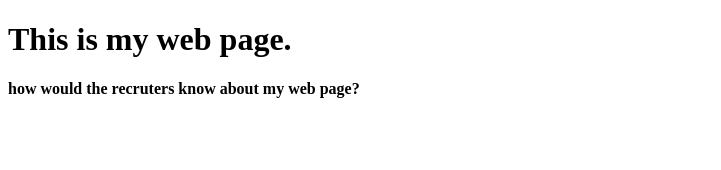
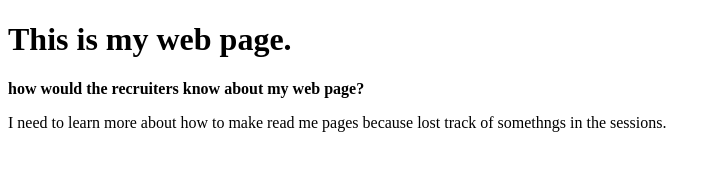
Before and after one commit to sreeveena/sreeveena.github.io, a plain HTML site: page index.html in a window 1280 px wide. Shown: the whole page, without its empty margins (0-721 px from the left). Drawn offline with Linux system fonts and the light colour scheme.

Commit message:
some notes

```diff
--- a/index.html
+++ b/index.html
@@ -8,6 +8,7 @@
 </head>
 <body>
     <h1>This is my web page.</h1>
-    <b>how would the recruters know about my web page?</b>
+    <b>how would the recruiters know about my web page?</b>
+    <p>I need to learn more about how to make read me pages because lost track of somethngs in the sessions.</p>
 </body>
 </html>
```
